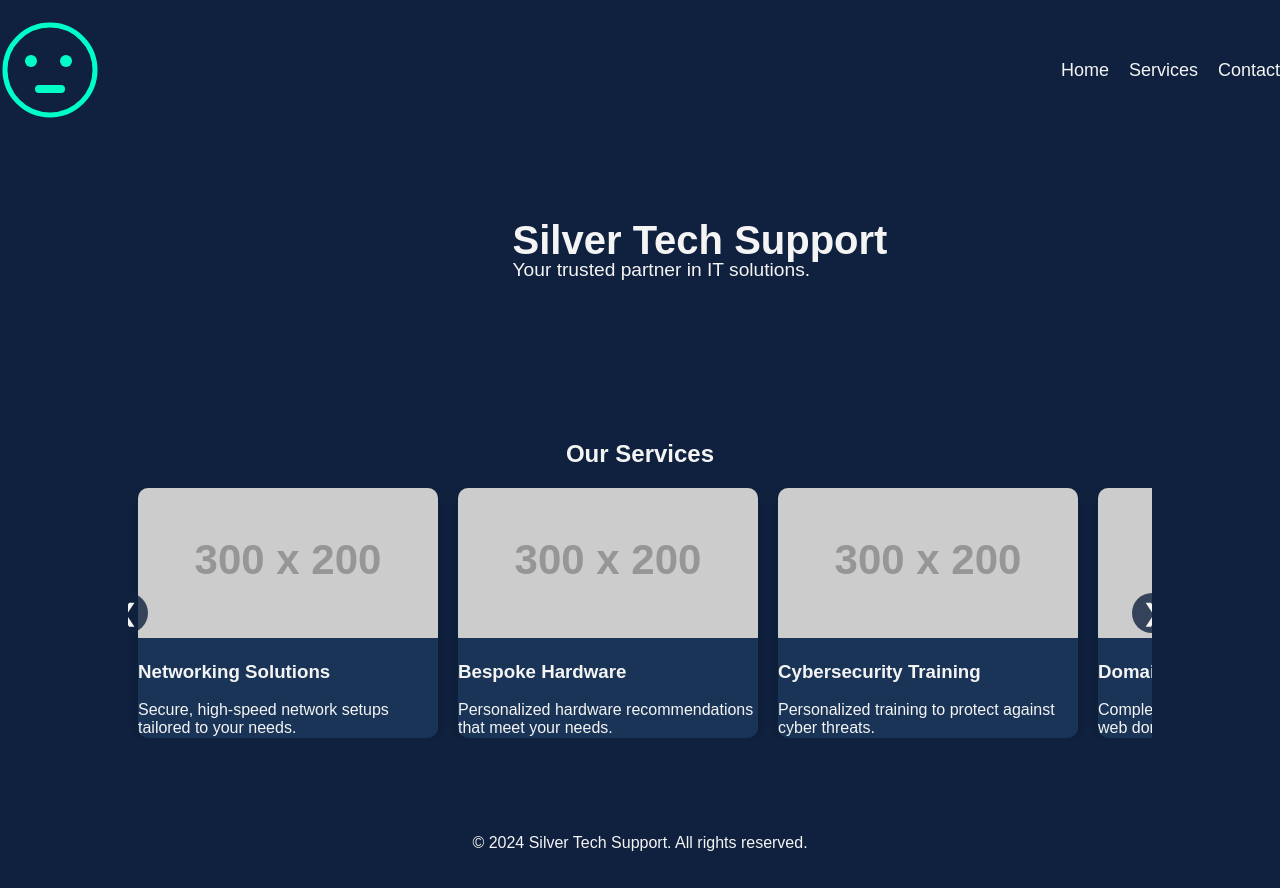
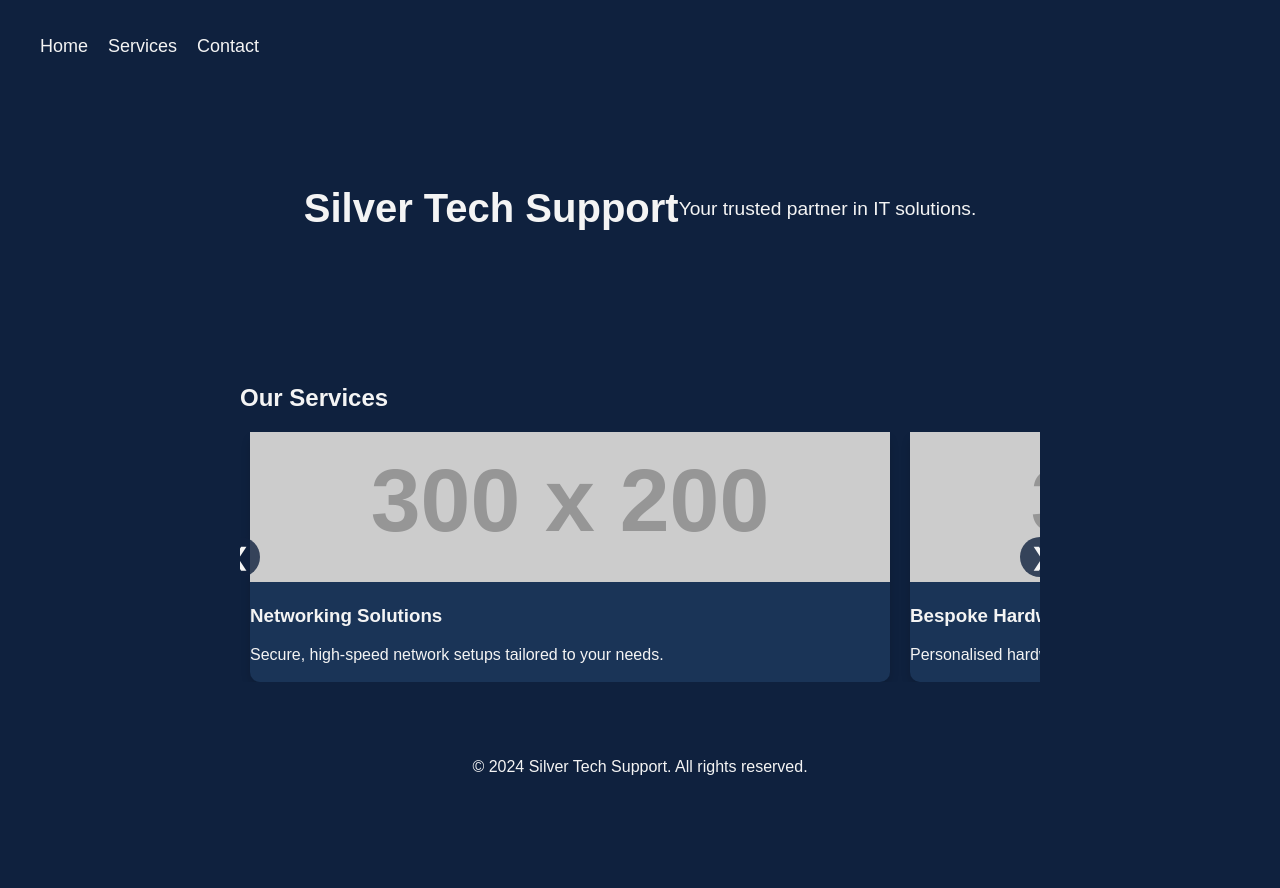
Before and after one commit to silvertechnat/SilverTechRepo, a plain HTML site: page index.html in a window 1280 px wide. After the commit the page ends 812 px from the top, so only its background shows below. Drawn offline with Linux system fonts and the light colour scheme; placeholder pictures from the web are drawn by us.

Commit message:
Update index.html

```diff
--- a/index.html
+++ b/index.html
@@ -33,111 +33,61 @@
             gap: 20px;
         }
 
-        .navbar-links li {
-            display: inline;
-        }
-
         .navbar-links a {
             color: #F4F4F4;
             text-decoration: none;
             font-size: 18px;
-            position: relative;
-        }
-
-        /* Emoji Canvas Styling */
-        .emoji-canvas {
-            position: relative;
-            width: 100px;
-            height: 100px;
-            margin-right: 20px;
-        }
-
-        .emoji-eye, .emoji-mouth {
-            position: absolute;
-            background-color: #00FFC8; /* Light teal green */
-            border-radius: 50%;
-        }
-
-        .emoji-eye {
-            width: 12px;
-            height: 12px;
-            box-shadow: 0 0 0 2px #0F213E; /* Dark border */
-        }
-
-        .emoji-eye.left {
-            top: 35px;
-            left: 25px; /* Adjusted for better positioning */
-        }
-
-        .emoji-eye.right {
-            top: 35px;
-            left: 60px; /* Adjusted for better positioning */
-        }
-
-        .emoji-mouth {
-            width: 30px;
-            height: 8px;
-            background-color: #00FFC8; /* Light teal green */
-            border-radius: 20px;
-            top: 65px;
-            left: 35px;
-            transform: rotate(0deg); /* Keep mouth flat */
-            transition: background-color 0.3s; /* Smooth transition */
         }
 
         /* Hero Section */
         .hero-section {
-            display: flex; /* Change to flex for alignment */
-            align-items: center; /* Center align items vertically */
+            display: flex;
+            align-items: center;
             padding: 60px 20px;
+            flex-wrap: wrap;
+            text-align: center;
         }
 
         .hero-section h1 {
             font-size: 2.5em;
-            margin: 0; /* Remove default margin */
-            line-height: 1; /* Prevent spacing issues */
         }
 
         .hero-section p {
             font-size: 1.2em;
-            margin: 0; /* Remove default margin */
-            line-height: 1; /* Prevent spacing issues */
         }
 
         /* Carousel Section */
         .carousel-section {
-            width: 80%;
-            position: relative;
-            text-align: center;
-            padding: 60px 20px;
+            width: 100%;
+            max-width: 800px;
+            padding: 40px 20px;
         }
 
         .carousel-container {
+            position: relative;
             overflow: hidden;
-            position: relative;
         }
 
         .carousel {
             display: flex;
-            transition: transform 0.5s ease-in-out; /* Smooth transition */
+            transition: transform 0.5s ease-in-out;
         }
 
         .service-card {
-            width: 300px; /* Fixed width for uniformity */
-            height: 250px; /* Fixed height for consistent appearance */
+            min-width: 80%;
+            max-width: 300px;
+            height: 250px;
             margin: 0 10px;
             border-radius: 10px;
             box-shadow: 0 4px 10px rgba(0, 0, 0, 0.15);
             background-color: #1A3457;
             color: #F4F4F4;
-            text-align: left;
             flex-shrink: 0;
-            overflow: hidden;
         }
 
         .service-card img {
             width: 100%;
-            height: 150px; /* Adjusted height for consistent appearance */
+            height: 150px;
             object-fit: cover;
         }
 
@@ -156,7 +106,7 @@
             align-items: center;
             justify-content: center;
             cursor: pointer;
-            z-index: 1; /* Ensure arrows are above carousel */
+            z-index: 1;
         }
 
         .carousel-arrow.left {
@@ -167,33 +117,39 @@
             right: -20px;
         }
 
+        /* Responsive Styling */
+        @media (max-width: 768px) {
+            .carousel-container {
+                width: 100%;
+            }
+
+            .service-card {
+                min-width: 90%;
+            }
+        }
+
         /* Footer */
         .footer {
             text-align: center;
             padding: 20px;
             background-color: #0F213E;
-            color: #F4F4F4;
         }
     </style>
 </head>
 <body>
     <!-- Navigation -->
     <header class="navbar">
-        <div class="emoji-canvas" id="emojiCanvas"></div>
         <ul class="navbar-links">
-            <li><a href="#" onmouseover="changeMouth(true)" onmouseout="resetMouth()">Home</a></li>
-            <li><a href="#" onmouseover="changeMouth(true)" onmouseout="resetMouth()">Services</a></li>
-            <li><a href="#" onmouseover="changeMouth(true)" onmouseout="resetMouth()">Contact</a></li>
+            <li><a href="#">Home</a></li>
+            <li><a href="#">Services</a></li>
+            <li><a href="#">Contact</a></li>
         </ul>
     </header>
 
     <!-- Hero Section -->
     <section class="hero-section">
-        <div class="emoji-canvas" id="emojiCanvas"></div>
-        <div>
         <h1>Silver Tech Support</h1>
         <p>Your trusted partner in IT solutions.</p>
-        </div>
     </section>
 
     <!-- Carousel Section -->
@@ -204,45 +160,23 @@
             <div class="carousel" id="carousel">
                 <div class="service-card">
                     <img src="https://via.placeholder.com/300x200.png?text=Networking+Solutions" alt="Networking Solutions">
-                    <div class="service-info">
                     <h3>Networking Solutions</h3>
                     <p>Secure, high-speed network setups tailored to your needs.</p>
                 </div>
-                </div>
                 <div class="service-card">
                     <img src="https://via.placeholder.com/300x200.png?text=Hardware+Recommendations" alt="Hardware Recommendations">
-                    <div class="service-info">
                     <h3>Bespoke Hardware</h3>
-                        <p>Personalized hardware recommendations that meet your needs.</p>
-                    </div>
+                    <p>Personalised hardware recommendations that meet your needs.</p>
                 </div>
                 <div class="service-card">
                     <img src="https://via.placeholder.com/300x200.png?text=Cybersecurity+Training" alt="Cybersecurity Training">
-                    <div class="service-info">
                     <h3>Cybersecurity Training</h3>
-                        <p>Personalized training to protect against cyber threats.</p>
-                    </div>
-                </div>
-                <div class="service-card">
-                    <img src="https://via.placeholder.com/300x200.png?text=Domain+Configuration" alt="Domain Configuration">
-                    <div class="service-info">
-                        <h3>Domain Configuration</h3>
-                        <p>Complete setup and management for your web domains.</p>
-                    </div>
+                    <p>Personalised training to protect against cyber threats.</p>
                 </div>
                 <div class="service-card">
                     <img src="https://via.placeholder.com/300x200.png?text=Cloud+Solutions" alt="Cloud Solutions">
-                    <div class="service-info">
                     <h3>Cloud Solutions</h3>
                     <p>Flexible cloud storage and computing solutions.</p>
-                    </div>
-                </div>
-                <div class="service-card">
-                    <img src="https://via.placeholder.com/300x200.png?text=IT+Consulting" alt="IT Consulting">
-                    <div class="service-info">
-                        <h3>IT Consulting</h3>
-                        <p>Expert advice tailored to your business needs.</p>
-                    </div>
                 </div>
             </div>
             <div class="carousel-arrow right" onclick="moveCarousel(1)">&#10095;</div>
@@ -255,82 +189,31 @@
     </footer>
 
     <script>
-        // Emoji Setup
-        const canvas = document.createElement("canvas");
-        const context = canvas.getContext("2d");
-        canvas.width = 100;
-        canvas.height = 100;
-        document.getElementById("emojiCanvas").appendChild(canvas);
+        let currentSlide = 0;
+        const carousel = document.getElementById("carousel");
+        const cards = document.querySelectorAll(".service-card");
+        const cardWidth = cards[0].offsetWidth + 20;
 
-        function drawCircleBorder() {
-            context.lineWidth = 5;
-            context.strokeStyle = '#00FFC8';
-            context.beginPath();
-            context.arc(50, 50, 45, 0, Math.PI * 2);
-            context.stroke();
+        function moveCarousel(direction) {
+            const totalSlides = cards.length;
+
+            // Update current slide index
+            currentSlide += direction;
+
+            // Wrap around when reaching the end
+            if (currentSlide >= totalSlides) {
+                currentSlide = 0;
+            } else if (currentSlide < 0) {
+                currentSlide = totalSlides - 1;
             }
 
-        drawCircleBorder();
-
-        // Create eyes and mouth
-        const leftEye = document.createElement("div");
-        const rightEye = document.createElement("div");
-        const mouth = document.createElement("div");
-
-        leftEye.className = "emoji-eye left";
-        rightEye.className = "emoji-eye right";
-        mouth.className = "emoji-mouth";
-
-        document.getElementById("emojiCanvas").appendChild(leftEye);
-        document.getElementById("emojiCanvas").appendChild(rightEye);
-        document.getElementById("emojiCanvas").appendChild(mouth);
-
-        // Mouse movement for eyes
-        const emojiRect = document.getElementById("emojiCanvas").getBoundingClientRect();
-        document.addEventListener("mousemove", (e) => {
-            const emojiCenterX = emojiRect.left + emojiRect.width / 2;
-            const emojiCenterY = emojiRect.top + emojiRect.height / 2;
-
-            const angleLeftEye = Math.atan2(e.clientY - emojiCenterY, e.clientX - emojiCenterX + 10);
-            const angleRightEye = Math.atan2(e.clientY - emojiCenterY, e.clientX - emojiCenterX - 10);
-            leftEye.style.transform = `translate(-50%, -50%) translate(${Math.cos(angleLeftEye) * 10}px, ${Math.sin(angleLeftEye) * 10}px)`;
-            rightEye.style.transform = `translate(-50%, -50%) translate(${Math.cos(angleRightEye) * 10}px, ${Math.sin(angleRightEye) * 10}px)`;
-        });
-
-        // Change mouth to smile
-        function changeMouth(smiling) {
-            mouth.style.transform = 'rotate(180deg)'; // Smile effect
-            mouth.style.transition = 'transform 0.3s'; // Smooth transition
-            setTimeout(resetMouth, 5000); // Reset after 5 seconds
+            // Move the carousel
+            carousel.style.transform = `translateX(-${currentSlide * cardWidth}px)`;
         }
 
-        // Reset mouth to flat line
-        function resetMouth() {
-            mouth.style.transform = 'rotate(0deg)'; // Flat mouth
-        }
-
-        // Carousel Functionality
-        let currentSlide = 0;
-
-        function moveCarousel(direction) {
-            const totalSlides = document.querySelectorAll(".service-card").length;
-            const maxVisibleSlides = 3; // Number of visible slides
-            const maxSlides = totalSlides; // Maximum index for sliding
-            const cardWidth = 320; // Width of each card including margin
-
-            // Update currentSlide based on direction
-            currentSlide += direction;
-
-            // Loop back to first card when reaching the end
-            if (currentSlide >= totalSlides) {
-                currentSlide = 0; // Loop back to the first card
-            } else if (currentSlide < 0) {
-                currentSlide = totalSlides - 1; // Loop back to the last card
-            }
-
-            const carousel = document.getElementById("carousel");
-            carousel.style.transform = `translateX(-${currentSlide * cardWidth}px)`; // Update the transform to move carousel
-        }
+        window.addEventListener("resize", () => {
+            carousel.style.transform = `translateX(-${currentSlide * cardWidth}px)`;
+        });
     </script>
 </body>
 </html>
```
Lines whose indentation alone changed are shown as unchanged.
